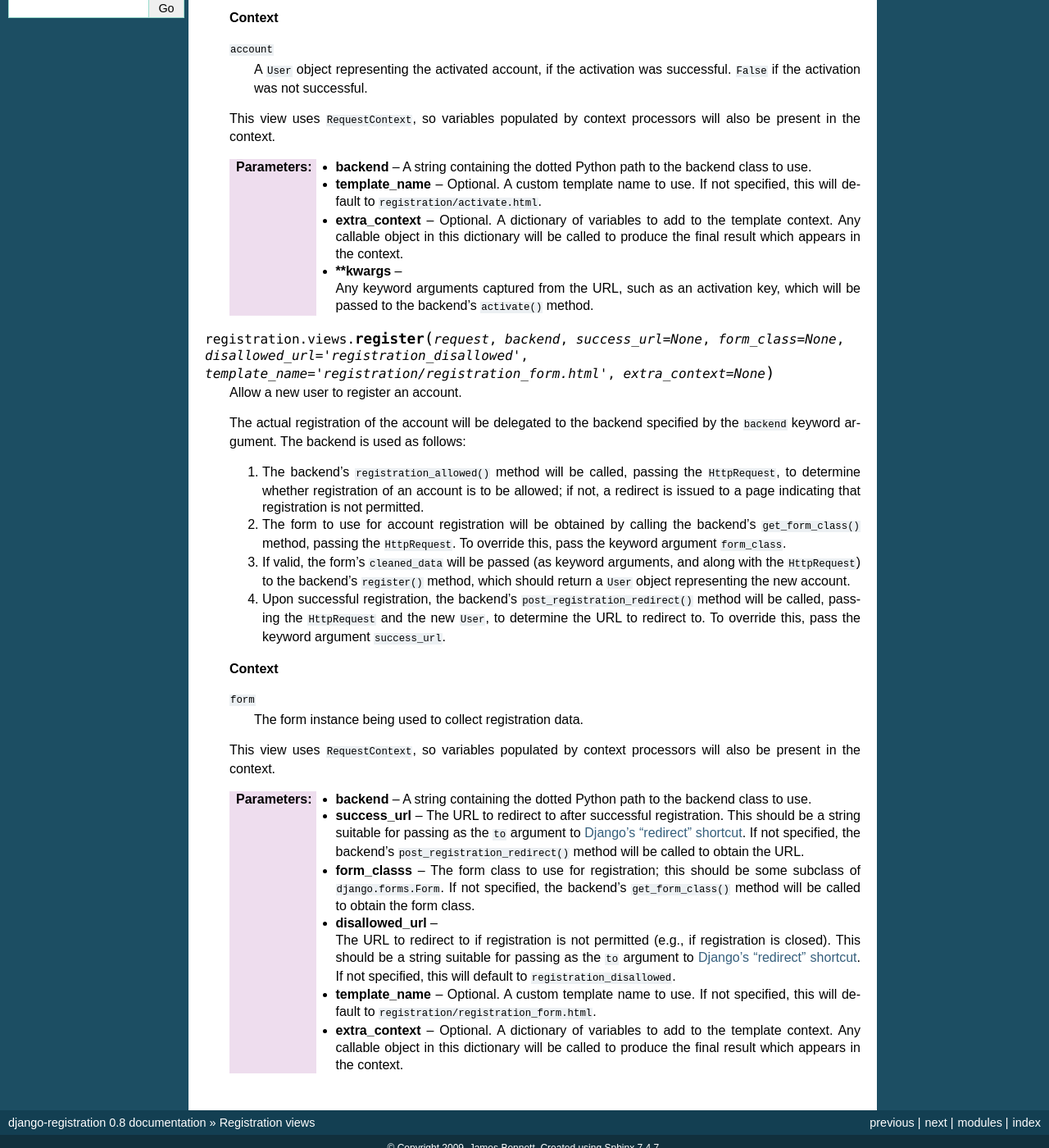
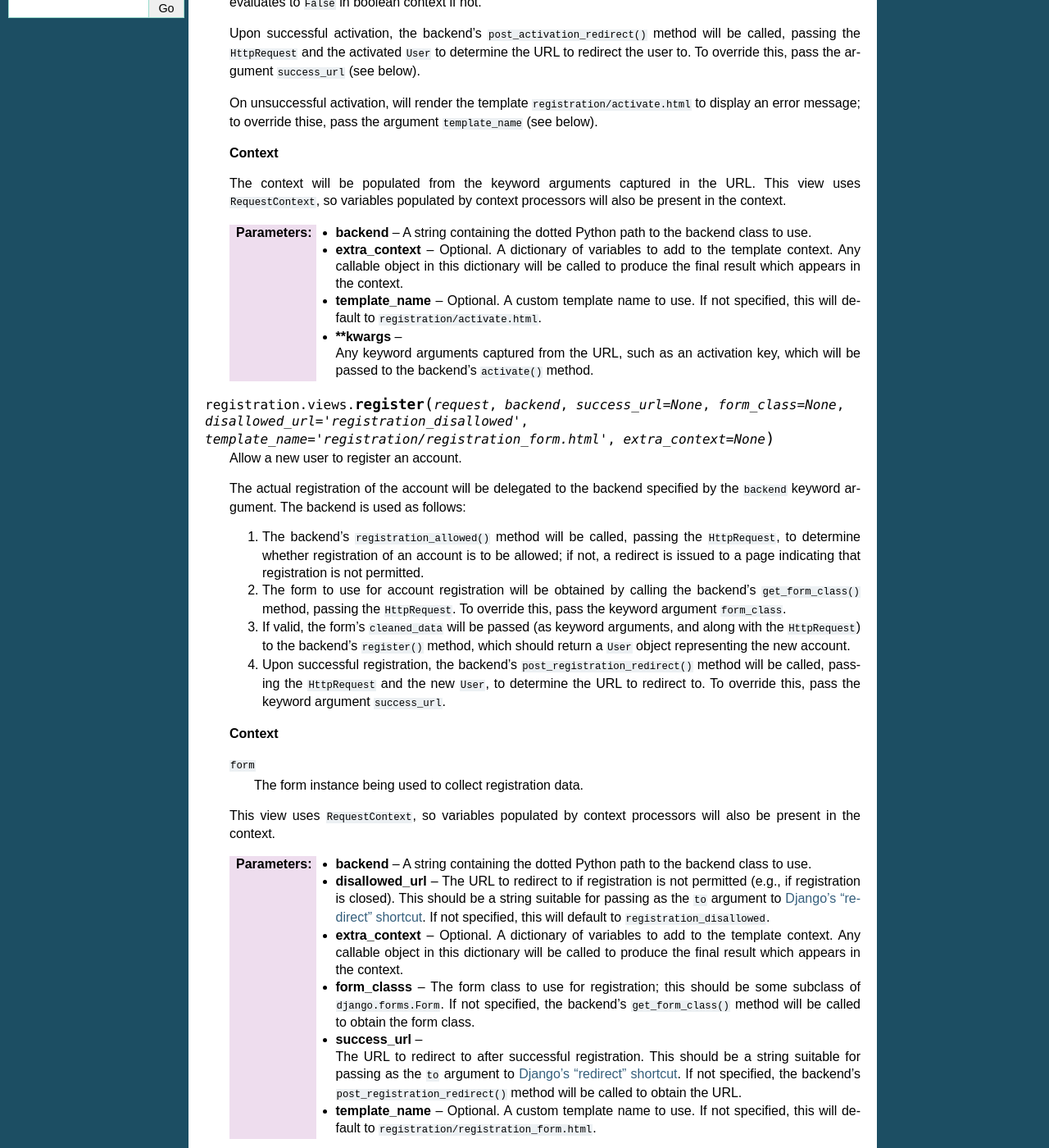
Before and after one commit to plivo/django-registration, a Sphinx documentation site: the page built from docs/views.rst, in a window 1280 px wide and 1400 px high, scrolled down 351 px. Shown: the whole window at 82% size. Built offline with Sphinx 7.4.7, drawn with Linux system fonts in a browser that asks for light colours.

Commit message:
Somewhat large-ish change: activate view now always returns a redirect (to a backend-specific location) on success.

```diff
--- a/docs/views.rst
+++ b/docs/views.rst
@@ -9,7 +9,7 @@ implemented by the :ref:`registration backend <backend-api>` in use,
 django-registration provides two views. Both are designed to allow
 easy configurability without writing or rewriting view code.
 
-.. function:: activate(request, backend, template_name='registration/activate.html', extra_context=None, **kwargs)
+.. function:: activate(request, backend, template_name='registration/activate.html', success_url=None, extra_context=None, **kwargs)
 
    Activate a user's account, for workflows which require a separate
    activation step.
@@ -22,25 +22,32 @@ easy configurability without writing or rewriting view code.
    successful, or a value which evaluates to ``False`` in boolean
    context if not.
 
+   Upon successful activation, the backend's
+   ``post_activation_redirect()`` method will be called, passing the
+   ``HttpRequest`` and the activated ``User`` to determine the URL to
+   redirect the user to. To override this, pass the argument
+   ``success_url`` (see below).
+
+   On unsuccessful activation, will render the template
+   ``registration/activate.html`` to display an error message; to
+   override thise, pass the argument ``template_name`` (see below).
+
    **Context**
 
-   ``account``
-      A ``User`` object representing the activated account, if the
-      activation was successful. ``False`` if the activation was not
-      successful.
-
-   This view uses ``RequestContext``, so variables populated by
-   context processors will also be present in the context.
+   The context will be populated from the keyword arguments captured
+   in the URL. This view uses ``RequestContext``, so variables
+   populated by context processors will also be present in the
+   context.
 
    :param backend: A string containing the dotted Python path to the
       backend class to use.
-   :param template_name: Optional. A custom template name to use. If
-      not specified, this will default to
-      ``registration/activate.html``.
    :param extra_context: Optional. A dictionary of variables to add to
       the template context. Any callable object in this dictionary
       will be called to produce the final result which appears in the
       context.
+   :param template_name: Optional. A custom template name to use. If
+      not specified, this will default to
+      ``registration/activate.html``.
    :param **kwargs: Any keyword arguments captured from the URL, such
       as an activation key, which will be passed to the backend's
       ``activate()`` method.
@@ -85,26 +92,26 @@ easy configurability without writing or rewriting view code.
 
    :param backend: A string containing the dotted Python path to the
       backend class to use.
+   :param disallowed_url: The URL to redirect to if registration is
+      not permitted (e.g., if registration is closed). This should be
+      a string suitable for passing as the ``to`` argument to
+      `Django's "redirect" shortcut
+      <http://docs.djangoproject.com/en/dev/topics/http/shortcuts/#redirect>`_. If
+      not specified, this will default to ``registration_disallowed``.
+   :param extra_context: Optional. A dictionary of variables to add to
+      the template context. Any callable object in this dictionary
+      will be called to produce the final result which appears in the
+      context.
+   :param form_classs: The form class to use for registration; this
+      should be some subclass of ``django.forms.Form``. If not
+      specified, the backend's ``get_form_class()`` method will be
+      called to obtain the form class.
    :param success_url: The URL to redirect to after successful
       registration. This should be a string suitable for passing as
       the ``to`` argument to `Django's "redirect" shortcut
       <http://docs.djangoproject.com/en/dev/topics/http/shortcuts/#redirect>`_. If
       not specified, the backend's ``post_registration_redirect()``
       method will be called to obtain the URL.
-   :param form_classs: The form class to use for registration; this
-      should be some subclass of ``django.forms.Form``. If not
-      specified, the backend's ``get_form_class()`` method will be
-      called to obtain the form class.
-   :param disallowed_url: The URL to redirect to if registration is
-      not permitted (e.g., if registration is closed). This should be
-      a string suitable for passing as the ``to`` argument to
-      `Django's "redirect" shortcut
-      <http://docs.djangoproject.com/en/dev/topics/http/shortcuts/#redirect>`_. If
-      not specified, this will default to ``registration_disallowed``.
    :param template_name: Optional. A custom template name to use. If
       not specified, this will default to
       ``registration/registration_form.html``.
-   :param extra_context: Optional. A dictionary of variables to add to
-      the template context. Any callable object in this dictionary
-      will be called to produce the final result which appears in the
-      context.
```
Also changed, not shown: docs/backend-api.rst (+32 -10 lines), 5 other files.
